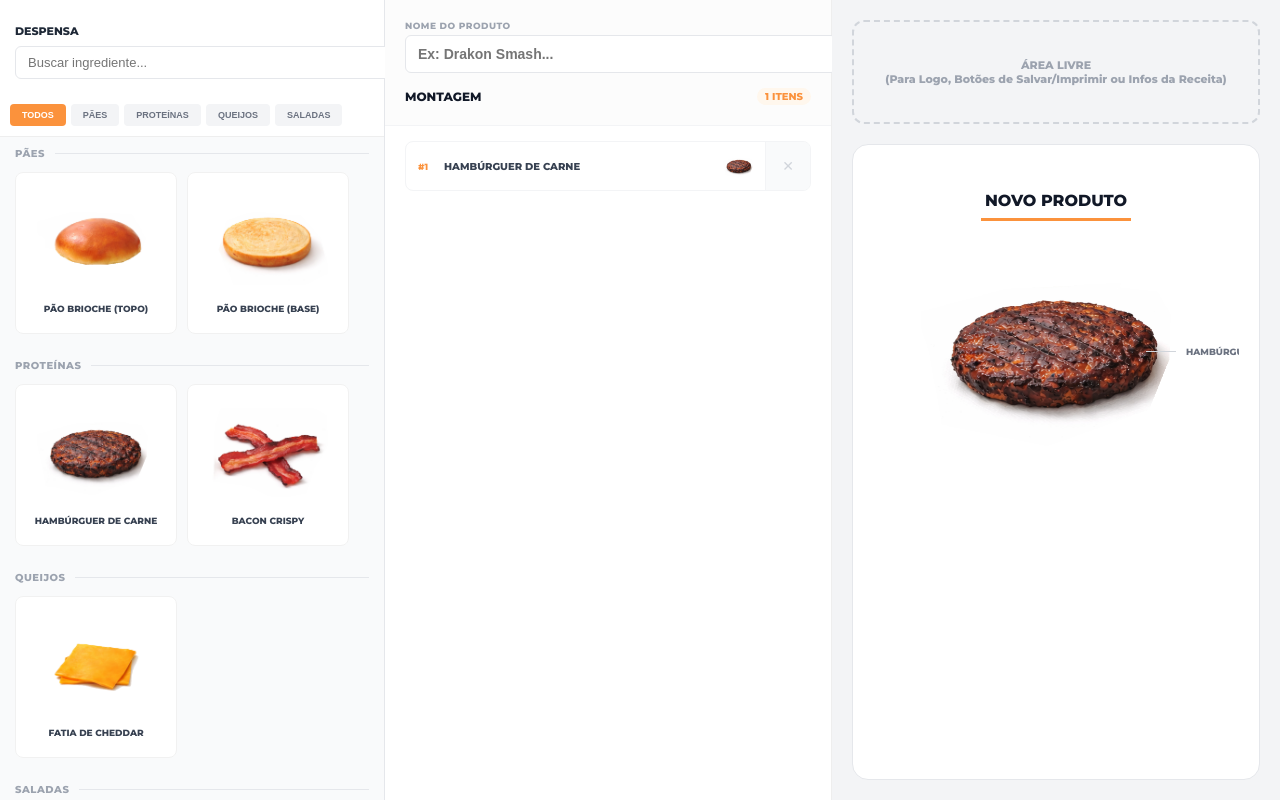
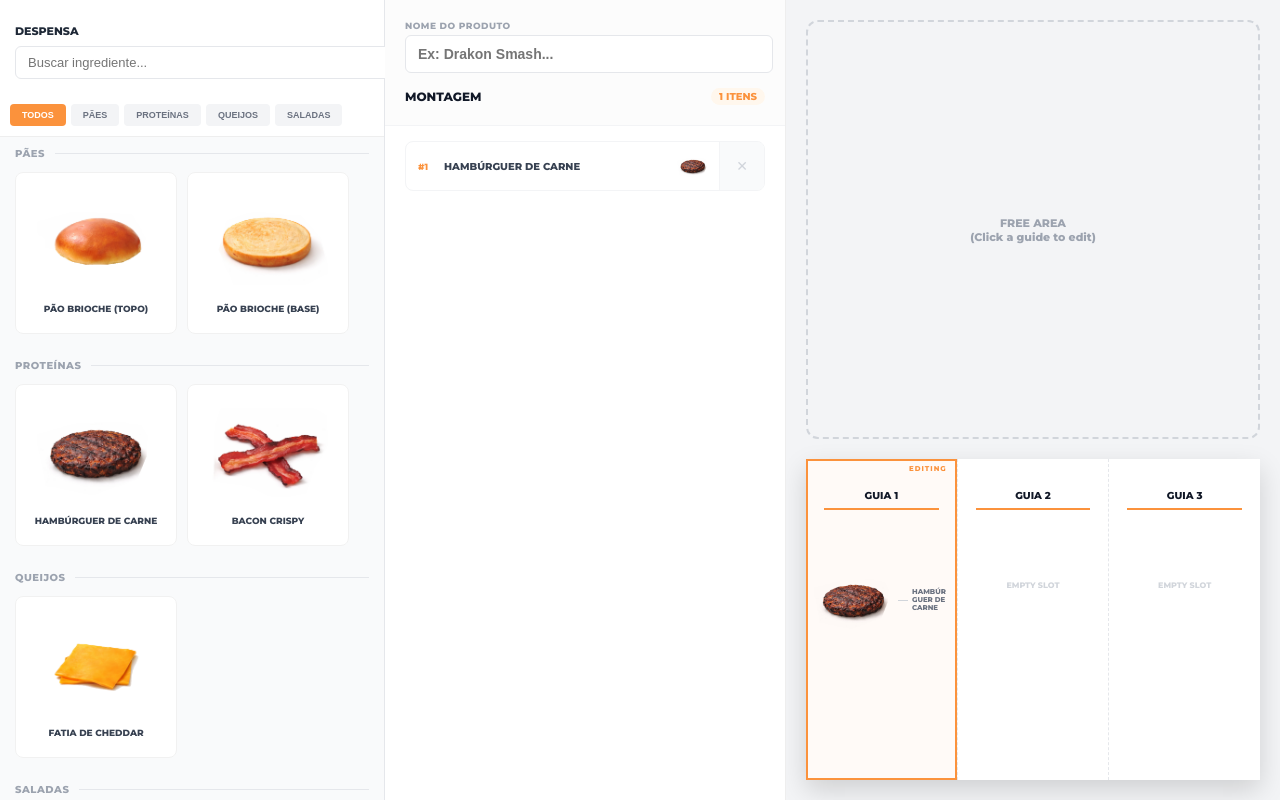
Before and after one commit to VinnyciosM/burger-blue-print, a Vue app in the folder frontend/: page / in a window 1280 px wide. Both pictures are taken after a click on the element "HAMBÚRGUER DE CARNE". Built offline with nearby package versions, Linux system fonts and the light colour scheme.

Commit message:
vizualizer with 3 columns

```diff
--- a/frontend/src/App.vue
+++ b/frontend/src/App.vue
@@ -4,30 +4,48 @@ import IngredientSidebar from './components/IngredientSidebar.vue'
 import BurgerBuilder from './components/BurgerBuilder.vue'
 import ActionSidebar from './components/ActionSidebar.vue'
 
-// 1. Estado centralizado do nome e das camadas
-const burgerName = ref('')
-const burgerLayers = ref([])
+// --- STATE MANAGEMENT ---
 
+// Index of the guide currently being edited (0, 1, or 2)
+const activeIndex = ref(0)
+
+// Array containing the data for all 3 guides on the A4 sheet
+const guides = ref([
+  { name: '', layers: [] }, // Guide 1
+  { name: '', layers: [] }, // Guide 2
+  { name: '', layers: [] }  // Guide 3
+])
+
+// --- METHODS ---
+
+/**
+ * Adds a new ingredient to the top of the currently active guide
+ * @param {Object} ingredient - The ingredient object from JSON
+ */
 const handleSelectIngredient = (ingredient) => {
-  burgerLayers.value.unshift({
+  // We use unshift to add to the top (visual stack order)
+  guides.value[activeIndex.value].layers.unshift({
     ...ingredient,
-    instanceId: Date.now() + Math.random()
+    instanceId: Date.now() + Math.random() // Unique ID for Vue's v-for and Drag & Drop
   })
 }
 </script>
 
 <template>
   <div class="app-layout">
-    <IngredientSidebar @select-ingredient="handleSelectIngredient" />
+    <IngredientSidebar
+      @select-ingredient="handleSelectIngredient"
+    />
 
     <BurgerBuilder
-      v-model="burgerName"
-      v-model:layers="burgerLayers"
+      :key="`builder-${activeIndex}`"
+      v-model="guides[activeIndex].name"
+      v-model:layers="guides[activeIndex].layers"
     />
 
     <ActionSidebar
-      :layers="burgerLayers"
-      :name="burgerName"
+      :guides="guides"
+      v-model:activeIndex="activeIndex"
     />
   </div>
 </template>
--- a/frontend/src/components/ActionSidebar.vue
+++ b/frontend/src/components/ActionSidebar.vue
@@ -1,67 +1,76 @@
 <script setup>
-import { computed, ref, onMounted, onUnmounted } from 'vue'
+import { computed } from 'vue'
 
 const props = defineProps({
-  layers: {
+  // Array containing the data for all 3 guides
+  guides: {
     type: Array,
     required: true
   },
-  name: {
-    type: String,
-    default: ''
+  activeIndex: {
+    type: Number,
+    default: 0
   }
 })
 
-const windowHeight = ref(window.innerHeight)
-const updateHeight = () => { windowHeight.value = window.innerHeight }
+const emit = defineEmits(['update:activeIndex'])
 
-onMounted(() => window.addEventListener('resize', updateHeight))
-onUnmounted(() => window.removeEventListener('resize', updateHeight))
+/**
+ * Calculates height and gap based on layer count to keep everything within the A4 scale
+ * @param {Array} layers - The array of ingredients
+ */
+const getStackStyle = (layers) => {
+  const total = layers.length
+  if (total === 0) return { height: '80px', gap: '10px' }
 
-const dynamicStyle = computed(() => {
-  const total = props.layers.length
-  if (total === 0) return { height: '150px', gap: '10px' }
+  // Virtual A4 height for calculation
+  const AVAILABLE_HEIGHT = 480
+  const calculatedHeight = (AVAILABLE_HEIGHT / total)
 
-  // O hambúrguer continua ocupando no máximo 60% da tela,
-  // deixando o resto do espaço para a nossa div vazia e paddings.
-  const AVAILABLE_HEIGHT = windowHeight.value * 0.6
-
-  const calculatedHeight = (AVAILABLE_HEIGHT / total)
-  const finalHeight = Math.min(200, Math.max(10, calculatedHeight))
-  const finalGap = total > 10 ? '0px' : '12px'
+  // Max height increased to 140px to allow larger images when few items exist
+  const finalHeight = Math.min(140, Math.max(10, calculatedHeight))
+  // Gap is zeroed out sooner to prioritize image size
+  const finalGap = total > 7 ? '0px' : '10px'
 
   return {
     height: finalHeight + 'px',
     gap: finalGap
   }
-})
+}
 </script>
 
 <template>
   <aside class="action-sidebar">
 
     <div class="placeholder-space">
-      ÁREA LIVRE <br>
-      (Para Logo, Botões de Salvar/Imprimir ou Infos da Receita)
+      FREE AREA <br>
+      (Click a guide to edit)
     </div>
 
-    <div class="visualizer-container">
+    <div class="a4-wrapper">
+      <div class="a4-sheet">
+
+        <div
+          v-for="(guide, index) in guides"
+          :key="index"
+          class="guide-column"
+          :class="{ 'active-guide': activeIndex === index }"
+          @click="$emit('update:activeIndex', index)"
+        >
+          <div class="selection-indicator" v-if="activeIndex === index">EDITING</div>
+
           <h3 class="preview-label">
-        {{ name.trim() !== '' ? name : 'NOVO PRODUTO' }}
+            {{ guide.name.trim() !== '' ? guide.name : `GUIA ${index + 1}` }}
           </h3>
 
-      <div class="burger-stack" :style="{ gap: dynamicStyle.gap }">
+          <div class="burger-stack" :style="{ gap: getStackStyle(guide.layers).gap }">
             <div
-          v-for="layer in layers"
+              v-for="layer in guide.layers"
               :key="layer.instanceId"
               class="stack-item"
-          :style="{ height: dynamicStyle.height }"
+              :style="{ height: getStackStyle(guide.layers).height }"
             >
-          <img
-            :src="layer.image"
-            class="ingredient-img"
-            :style="{ height: '100%' }"
-          />
+              <img :src="layer.image" class="ingredient-img" :style="{ height: '100%' }" />
 
               <div class="guide-tag">
                 <div class="line"></div>
@@ -69,17 +78,22 @@ const dynamicStyle = computed(() => {
               </div>
             </div>
 
-        <div v-if="layers.length === 0" class="empty-state">
-          AGUARDANDO MONTAGEM...
+            <div v-if="guide.layers.length === 0" class="empty-state">
+              EMPTY SLOT
             </div>
           </div>
         </div>
+
+      </div>
+    </div>
+
   </aside>
 </template>
 
 <style scoped>
+/* Main sidebar container - Padding 20px creates the safe margin around the screen edges */
 .action-sidebar {
-  width: 35%;
+  flex: 1;
   height: 100vh;
   background-color: #f3f4f6;
   display: flex;
@@ -89,12 +103,15 @@ const dynamicStyle = computed(() => {
   overflow: hidden;
 }
 
-/* --- ESTILO DO ESPAÇO VAZIO --- */
+/* Free area container - Now takes all available vertical space */
 .placeholder-space {
-  min-height: 100px; /* Define uma altura inicial para você ter noção do espaço */
+  flex: 1; /* MAGIC: Pushes everything below it to the bottom of the screen */
   border: 2px dashed #d1d5db;
   border-radius: 12px;
+
+  /* Creates the 20px gap between this free area and the A4 sheet */
   margin-bottom: 20px;
+
   display: flex;
   align-items: center;
   justify-content: center;
@@ -102,76 +119,130 @@ const dynamicStyle = computed(() => {
   color: #9ca3af;
   font-size: 11px;
   font-weight: 800;
-  background-color: transparent;
-  flex-shrink: 0; /* Impede que esse espaço seja esmagado pelo hambúrguer */
+  min-height: 100px; /* Prevents it from disappearing on very short screens */
 }
 
-.visualizer-container {
+/* Wrapper for the A4 sheet - No longer expands, just hugs the bottom */
+.a4-wrapper {
+  display: flex;
+  justify-content: center;
+  width: 100%;
+}
+
+/* Simulated A4 landscape sheet (297x210mm) */
+.a4-sheet {
+  background: white;
+  aspect-ratio: 297 / 210;
+  width: 100%;
+  box-shadow: 0 10px 25px rgba(0, 0, 0, 0.15);
+  display: flex;
+}
+
+/* Base style for the 3 columns */
+.guide-column {
   flex: 1;
-  background: white;
-  border-radius: 16px;
-  border: 1px solid #e5e7eb;
-  padding: 30px 20px;
   display: flex;
   flex-direction: column;
-  align-items: center;
-  overflow: hidden;
+  padding: 20px 8px;
+  cursor: pointer;
+  position: relative;
+  align-items: flex-start;
 }
 
+.guide-column:not(:last-child) {
+  border-right: 1px dashed #e5e7eb;
+}
+
+/* Highlight the guide being edited */
+.active-guide {
+  background-color: #fffaf7;
+  box-shadow: inset 0 0 0 2px #fb923c;
+  z-index: 2;
+}
+
+/* Visual Indicator of Active Selection */
+.selection-indicator {
+  position: absolute;
+  top: 5px;
+  right: 10px;
+  font-size: 7px;
+  font-weight: 900;
+  color: #fb923c;
+  letter-spacing: 1px;
+}
+
+/* Product name title */
 .preview-label {
-  font-size: 16px;
+  font-size: 10px;
   font-weight: 900;
   color: #111827;
-  margin-bottom: 30px;
+  margin-bottom: 20px;
   text-transform: uppercase;
+  border-bottom: 2px solid #fb923c;
+  padding-bottom: 6px;
+  width: 85%;
+  align-self: center;
   text-align: center;
-  border-bottom: 3px solid #fb923c;
-  padding-bottom: 8px;
-  min-width: 150px;
 }
 
+/* Main stack container */
 .burger-stack {
   width: 100%;
   flex: 1;
   display: flex;
   flex-direction: column;
-  align-items: center;
-  justify-content: flex-start;
+  align-items: flex-start;
   overflow: hidden;
 }
 
+/* Single layer row */
 .stack-item {
   display: flex;
   align-items: center;
-  justify-content: center;
-  position: relative;
   width: 100%;
-  flex-shrink: 1;
   min-height: 0;
+  max-width: 100%;
 }
 
+/* Fixed image container to align tags perfectly */
 .ingredient-img {
-  width: auto;
-  max-width: 100%;
+  width: 80px;
   object-fit: contain;
   mix-blend-mode: multiply;
+  flex-shrink: 0;
 }
 
+/* Technical label (Line + Text) */
 .guide-tag {
-  position: absolute;
-  left: calc(50% + 90px);
   display: flex;
   align-items: center;
-  pointer-events: none;
+  margin-left: 4px;
+  flex: 1;
+  min-width: 0;
 }
 
-.line { width: 30px; height: 1px; background: #d1d5db; margin-right: 10px; }
-.name { font-size: 9px; font-weight: 800; color: #6b7280; text-transform: uppercase; white-space: nowrap; }
+.line {
+  width: 10px;
+  height: 1px;
+  background: #d1d5db;
+  margin-right: 4px;
+  flex-shrink: 0;
+}
+
+.name {
+  font-size: 7px;
+  font-weight: 800;
+  color: #6b7280;
+  text-transform: uppercase;
+  line-height: 1.1;
+  word-break: break-word;
+  white-space: normal;
+}
 
 .empty-state {
-  margin-top: 100px;
+  margin: 50px auto 0;
   color: #d1d5db;
-  font-size: 12px;
+  font-size: 8px;
   font-weight: 900;
 }
 </style>
--- a/frontend/src/components/BurgerBuilder.vue
+++ b/frontend/src/components/BurgerBuilder.vue
@@ -112,6 +112,7 @@ const removeLayer = (index) => {
   flex-direction: column;
   padding: 0; /* Removido padding para o header ocupar tudo */
   border-right: 1px solid #eee;
+  max-width: 400px;
 }
 
 /* --- ESTILO DO NOVO HEADER --- */
@@ -135,7 +136,7 @@ const removeLayer = (index) => {
 }
 
 .burger-name-input {
-  width: 100%;
+  width: 95%;
   border: 1px solid #e5e7eb;
   border-radius: 6px;
   padding: 10px 12px;
```
Lines whose indentation alone changed are shown as unchanged.
